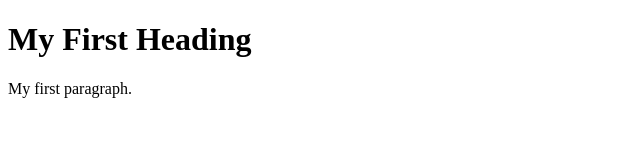
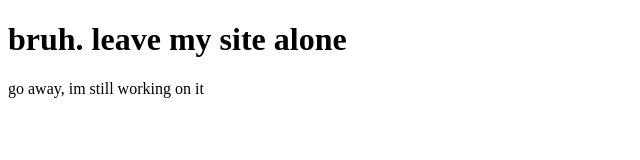
Before and after one commit to lmgarocena/ITC, a plain HTML site: page index.html in a window 1280 px wide. Shown: the whole page, without its empty margins (0-640 px from the left). Drawn offline with Linux system fonts and the light colour scheme.

Commit message:
Update index.html

```diff
--- a/index.html
+++ b/index.html
@@ -2,8 +2,8 @@
 <html>
 <body>
 
-<h1>My First Heading</h1>
-<p>My first paragraph.</p>
+<h1>bruh. leave my site alone</h1>
+<p>go away, im still working on it</p>
 
 </body>
 </html>
```
